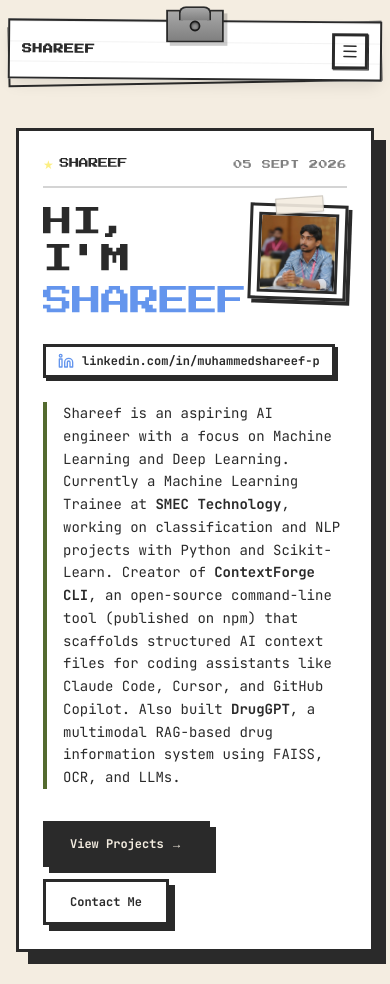
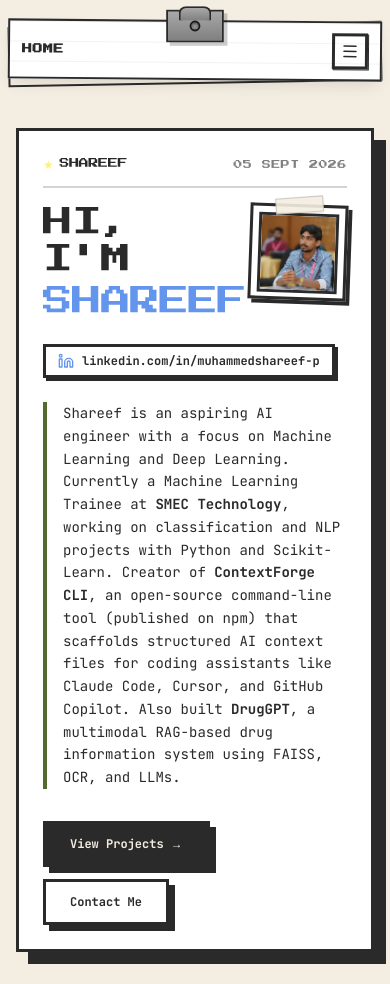
Before and after one commit to ShareefMuhammed/portfolio, a Next.js app: page / in a window 390 px wide. Built offline with nearby package versions, Linux system fonts and the light colour scheme.

Commit message:
fix: mobile nav shows current page name instead of static brand text

```diff
--- a/components/layout/Navbar.tsx
+++ b/components/layout/Navbar.tsx
@@ -35,6 +35,9 @@
     }
     return pathname.startsWith(href);
   };
+
+  const currentPageItem = allLinks.find((link) => isLinkActive(link.href));
+  const currentPageName = currentPageItem?.name ?? "HOME";
 
   // Close menu when route changes
   useEffect(() => {
@@ -167,12 +170,12 @@
 
               {/* Mobile Navigation Header (< md) */}
               <div className="flex md:hidden w-full items-center justify-between">
-                {/* Left: Brand / Home Link */}
+                {/* Left: Current Page / Home Link */}
                 <Link
                   href="/"
                   className="font-pixel text-ink hover:text-blue text-[10px] sm:text-xs font-bold tracking-wider transition-colors"
                 >
-                  SHAREEF
+                  {currentPageName}
                 </Link>
 
                 {/* Center Spacer for Clip */}
```
